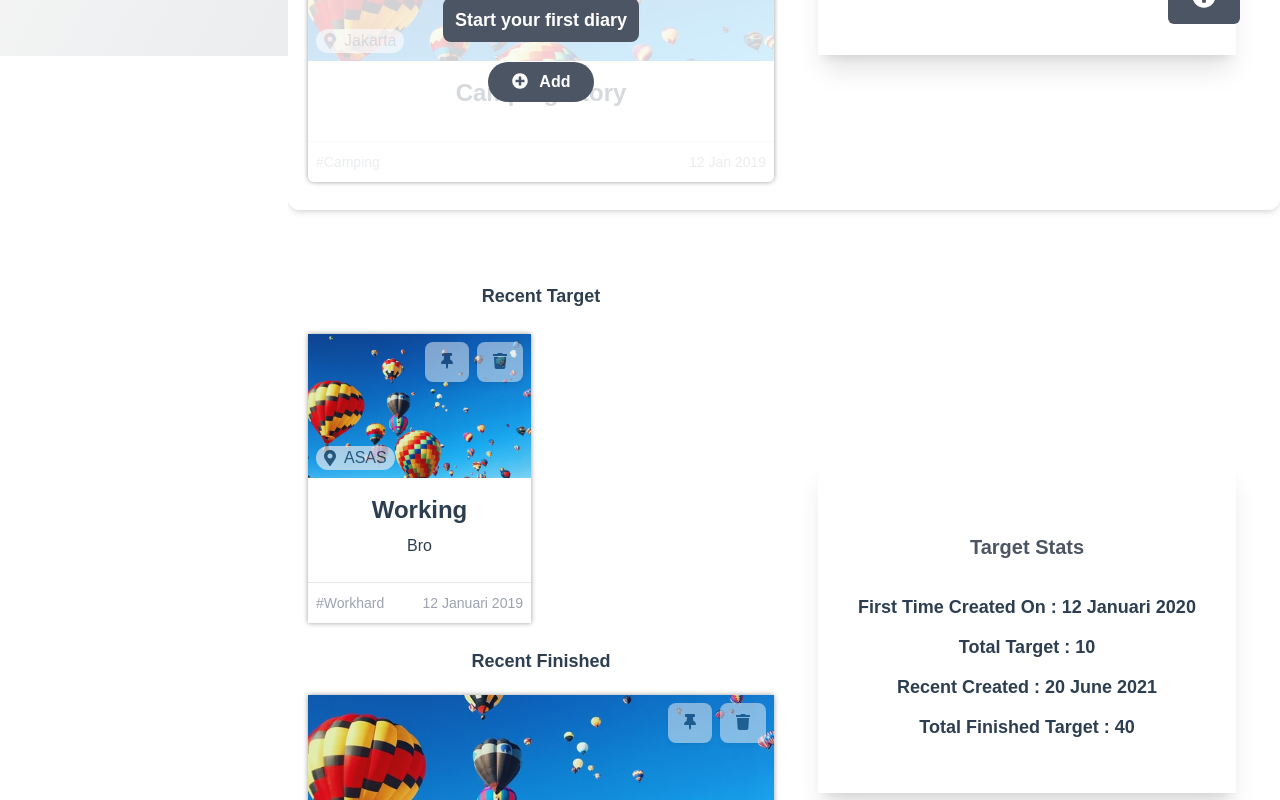
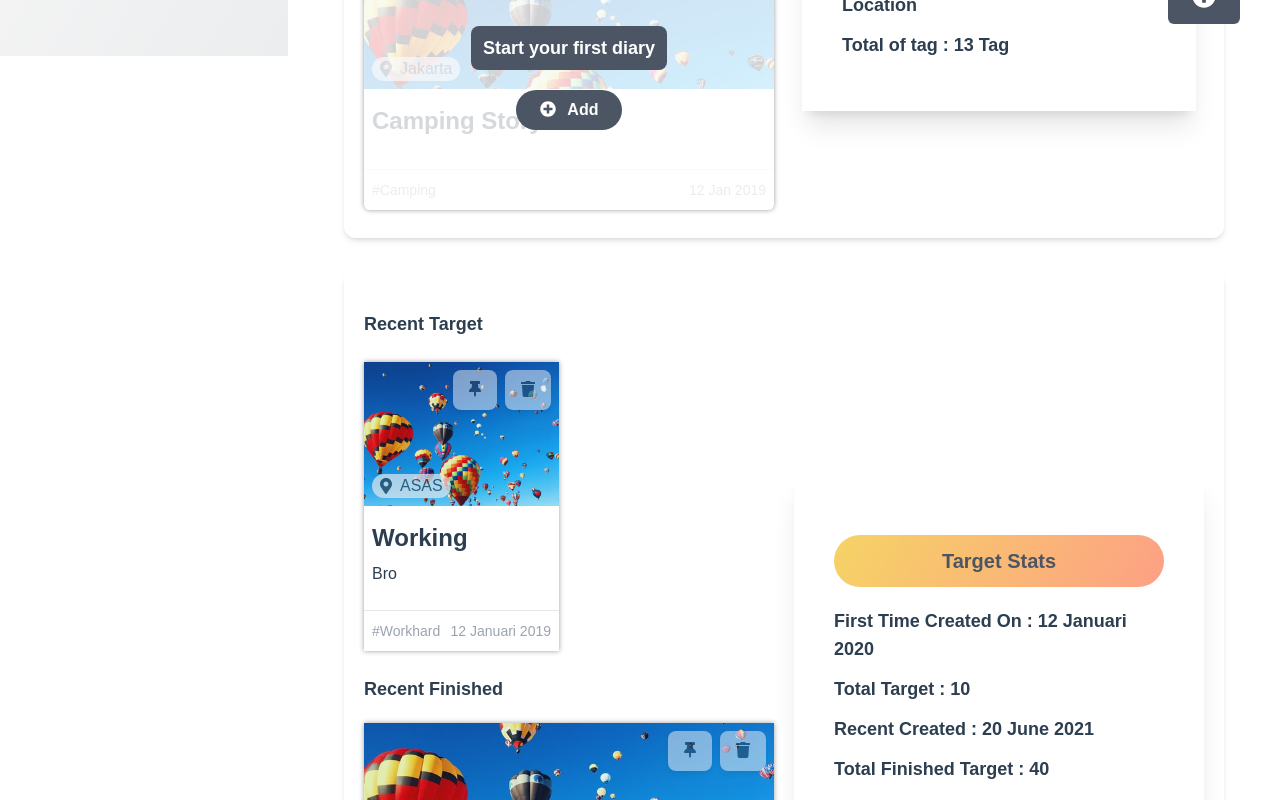
Before and after one commit to gkyla/moralize, a Vue app: page / in a window 1280 px wide. Shown: the part 744-1544 px from the top of the page. Built offline with nearby package versions, Linux system fonts and the light colour scheme; what @ckeditor/ckeditor5-vue would draw is missing.

Commit message:
add classes

```diff
--- a/src/assets/tailwind.css
+++ b/src/assets/tailwind.css
@@ -8,6 +8,11 @@
   @responsive {
     .container {
       @apply w-full h-full text-left p-3 sm:p-5 lg:p-7 overflow-y-auto;
+    }
+
+    .container-page {
+      @apply w-full m-auto text-left p-3 sm:p-5 lg:py-7 lg:px-14 overflow-y-auto;
+      max-width: 1500px;
     }
 
     .card-diary-style-home {
@@ -22,8 +27,17 @@
       @apply inline-block text-left mt-5 font-bold text-lg bg-gray-100 shadow-lg pl-3 rounded-md;
     }
 
+    .custom-select {
+      @apply p-3 rounded-lg font-bold text-lg box-atention-color;
+      max-width: 110px;
+    }
+
     .shadow-allround {
       box-shadow: 0 0 5px 0 rgba(0, 0, 0, 0.4);
+    }
+
+    .filter-sort-btn {
+      @apply font-bold text-lg bg-gray-100 p-2 rounded-lg mr-3 box-atention-color shadow-md;
     }
 
     .stats-information {
@@ -34,9 +48,21 @@
       @apply rounded-xl overflow-hidden  bg-white cursor-pointer;
     }
 
-    /* .grid-diary-item:nth-child(1n + 0) {
-      @apply col-span-2;
-    } */
+    .target-color {
+      background-image: linear-gradient(120deg, #f6d365 0%, #fda085 100%);
+    }
+
+    .tag {
+      @apply text-sm truncate max-width-tag-80 lg:max-width-tag-120;
+    }
+
+    .max-width-tag-80 {
+      max-width: 80px;
+    }
+
+    .max-width-tag-120 {
+      max-width: 120px;
+    }
 
     .button-handler {
       @apply my-4 p-7 md:p-10 text-left shadow-md rounded-lg text-gray-700 hover:shadow-xl transition-all;
@@ -101,5 +127,9 @@
       top: 50%;
       transform: translateY(-50%);
     }
+
+    .max-screen-main {
+      max-width: 1920px;
+    }
   }
 }
```
